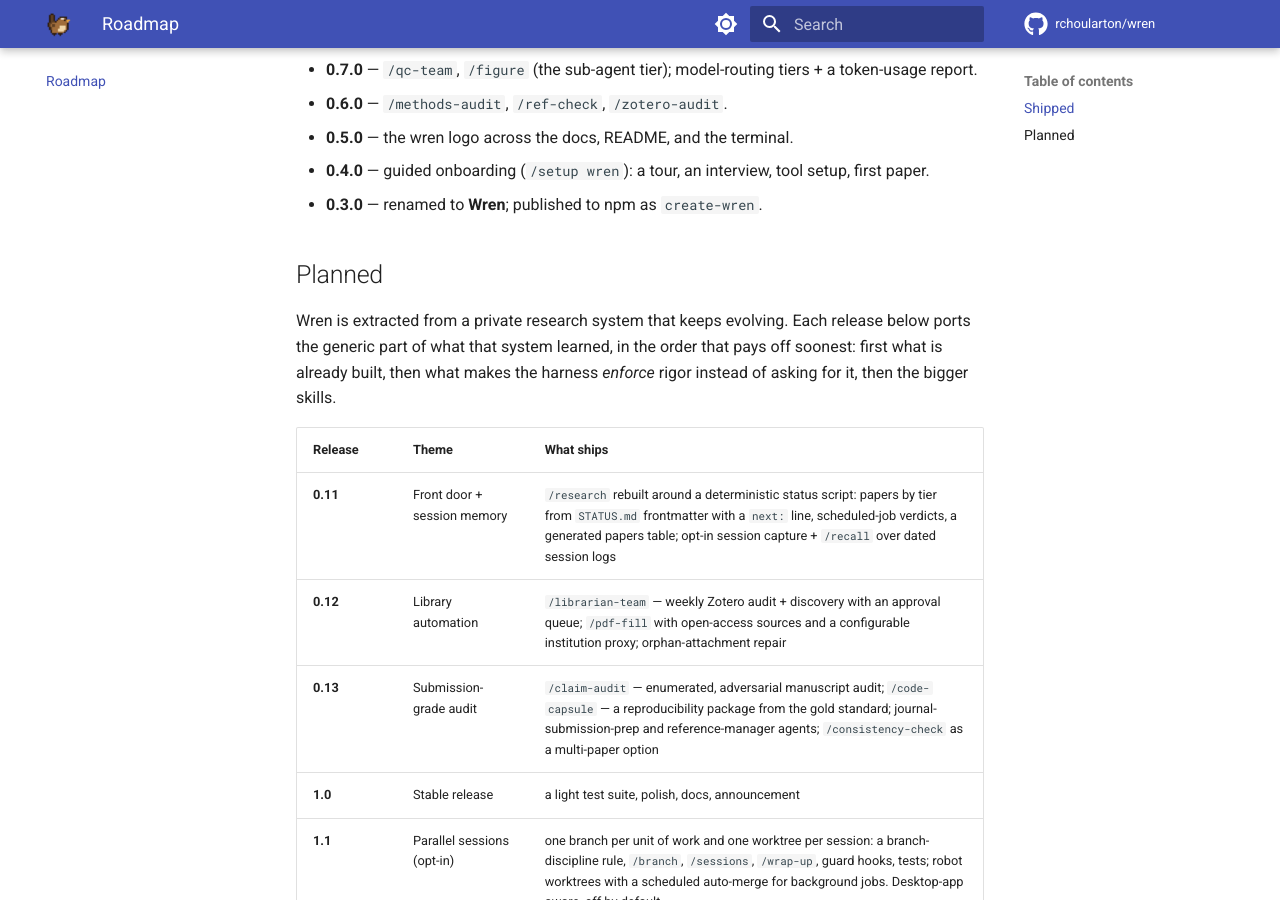
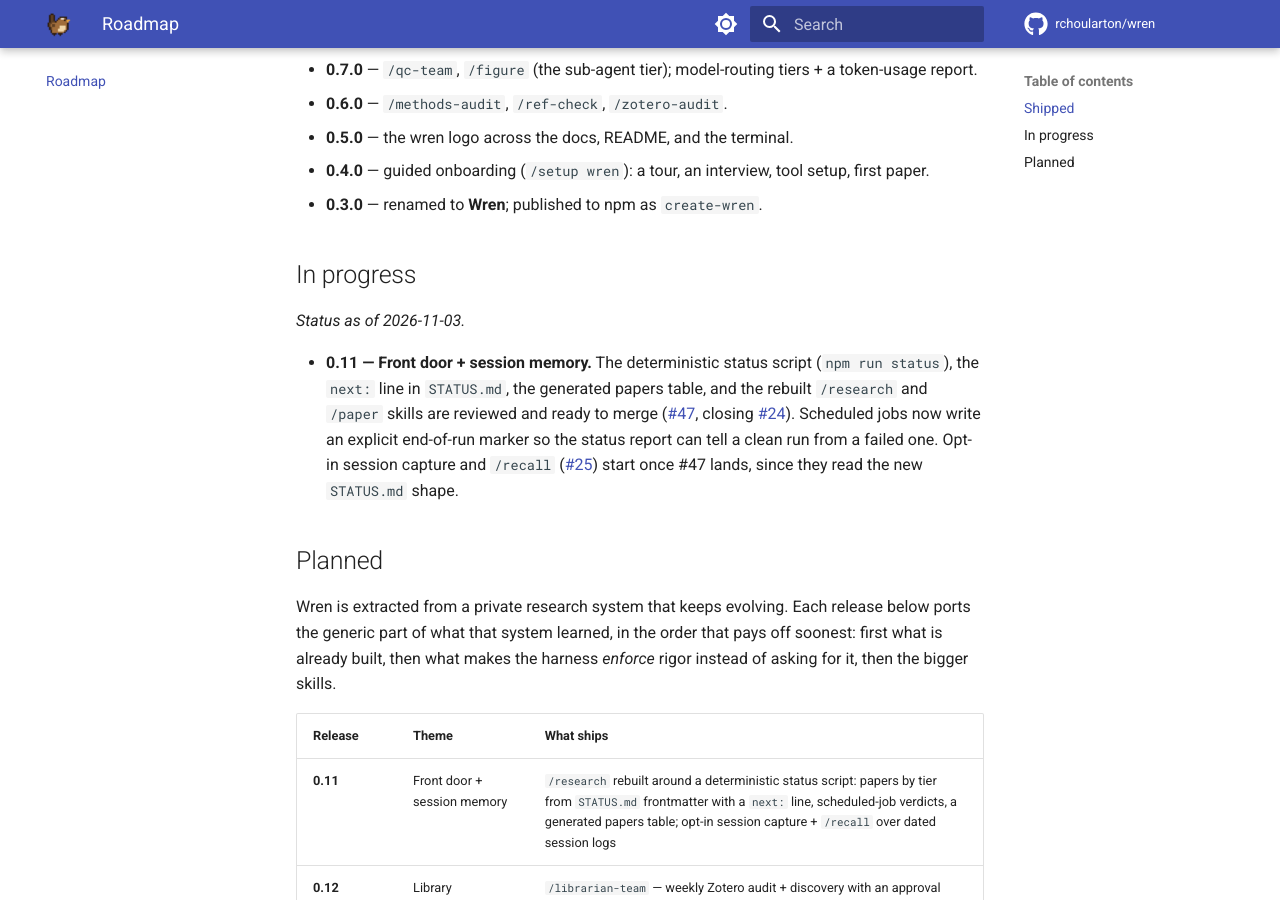
Before and after one commit to rchoularton/wren, an MkDocs documentation site: the page built from docs/roadmap.md, in a window 1280 px wide and 900 px high, scrolled down 490 px. Built offline with MkDocs 1.6.1 and Material for MkDocs 9.7.7, drawn with Linux system fonts in a browser that asks for light colours; comment, search, counter and statistics services are not loaded.

Commit message:
docs(roadmap): add an In progress section for 0.11 (#48)
Record where 0.11 stands as of 2026-11-03: the front door work is reviewed
and ready to merge in #47 (closing #24), and session capture plus /recall
(#25) starts after it lands.

Co-authored-by: Richard Choularton <216583463+rchoularton@users.noreply.github.com>
Co-authored-by: Claude Opus 5.5 <noreply@anthropic.com>

```diff
--- a/docs/roadmap.md
+++ b/docs/roadmap.md
@@ -14,6 +14,19 @@ while Wren is pre-1.0, every release that adds a tool is a MINOR bump.
 - **0.5.0** — the wren logo across the docs, README, and the terminal.
 - **0.4.0** — guided onboarding (`/setup wren`): a tour, an interview, tool setup, first paper.
 - **0.3.0** — renamed to **Wren**; published to npm as `create-wren`.
+
+## In progress
+
+*Status as of 2026-11-03.*
+
+- **0.11 — Front door + session memory.** The deterministic status script (`npm run status`),
+  the `next:` line in `STATUS.md`, the generated papers table, and the rebuilt `/research` and
+  `/paper` skills are reviewed and ready to merge
+  ([#47](https://github.com/rchoularton/wren/pull/47), closing
+  [#24](https://github.com/rchoularton/wren/issues/24)). Scheduled jobs now write an explicit
+  end-of-run marker so the status report can tell a clean run from a failed one. Opt-in session
+  capture and `/recall` ([#25](https://github.com/rchoularton/wren/issues/25)) start once #47
+  lands, since they read the new `STATUS.md` shape.
 
 ## Planned
 
```
